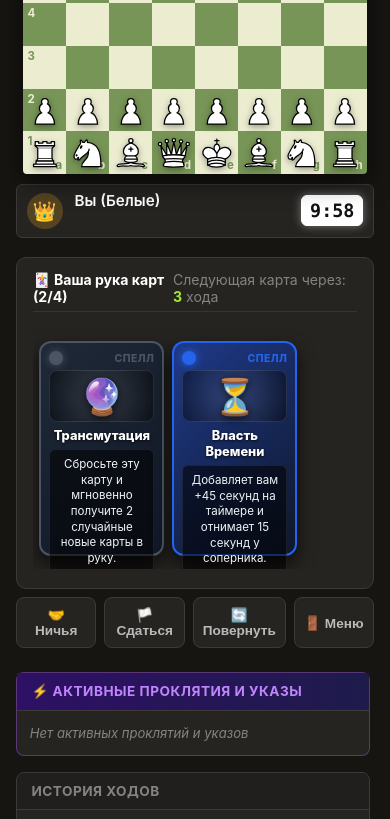
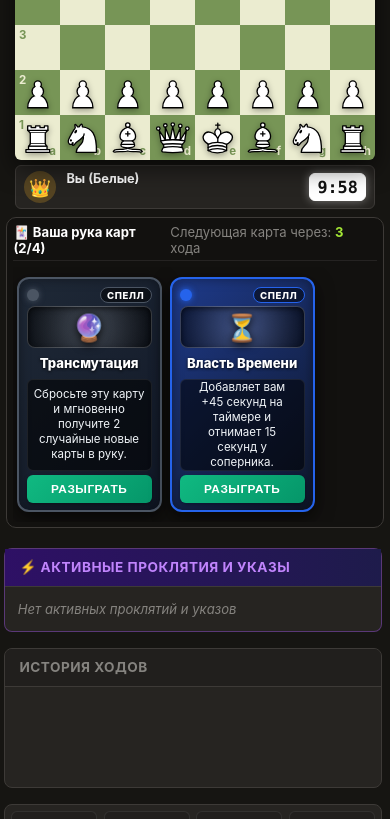
Before and after one commit to dirana21/chess, a plain HTML site: page index.html in a window 390 px wide. Both pictures are taken after a click on the button "Играть". Shown: the part 307-1126 px from the top of the page. Drawn offline with Linux system fonts and the light colour scheme.

Commit message:
UI Overhaul: Hearthstone-style zero-overflow cards, responsive desktop/mobile layout, and intuitive sidebar action bar

```diff
--- a/css/style.css
+++ b/css/style.css
@@ -383,52 +383,65 @@ body {
    Active Chess Game Screen
    ========================================================================== */
 
+#screen-game {
+  align-items: flex-start;
+  padding: 0.25rem 0.8rem;
+}
+
 .game-layout {
   display: flex;
-  gap: 1.5rem;
+  gap: 1.25rem;
   align-items: flex-start;
   justify-content: center;
-  max-width: 980px;
+  max-width: 1100px;
   width: 100%;
+  margin: 0 auto;
 }
 
 .game-board-section {
+  --board-size: clamp(280px, min(calc(100vh - 460px), 92vw), 430px);
   display: flex;
   flex-direction: column;
   align-items: center;
   flex-shrink: 0;
+  max-width: 100%;
+}
+
+.game-board-section.classic-mode {
+  --board-size: min(540px, calc(100vh - 180px), 92vw);
 }
 
 /* Player Bar (Top / Bottom) */
 .player-bar {
-  width: 100%;
-  max-width: 540px;
+  width: var(--board-size, min(92vw, 400px));
+  max-width: 100%;
   background-color: var(--bg-card);
   border: 1px solid var(--border);
   border-radius: 6px;
-  padding: 0.6rem 0.9rem;
+  padding: 0.35rem 0.65rem;
   display: flex;
   align-items: center;
   justify-content: space-between;
-  margin: 0.4rem 0;
+  margin: 0.15rem 0;
   user-select: none;
+  box-sizing: border-box;
 }
 
 .player-info {
   display: flex;
   align-items: center;
-  gap: 0.75rem;
+  gap: 0.65rem;
 }
 
 .player-avatar {
-  width: 36px;
-  height: 36px;
+  width: 32px;
+  height: 32px;
   border-radius: 50%;
   background-color: #3b3936;
   display: flex;
   align-items: center;
   justify-content: center;
-  font-size: 1.2rem;
+  font-size: 1.1rem;
 }
 
 .player-avatar.you {
@@ -438,7 +451,7 @@ body {
 .player-meta {
   display: flex;
   flex-direction: column;
-  gap: 0.15rem;
+  gap: 0.1rem;
 }
 
 .name-adv-row {
@@ -448,15 +461,20 @@ body {
 }
 
 .player-name {
-  font-weight: 600;
-  font-size: 0.95rem;
+  font-weight: 700;
+  font-size: 0.88rem;
   color: var(--text-bright);
+  white-space: nowrap;
+  overflow: hidden;
+  text-overflow: ellipsis;
+  max-width: 180px;
 }
 
 .material-advantage {
-  font-size: 0.8rem;
-  font-weight: 700;
+  font-size: 0.75rem;
+  font-weight: 800;
   color: var(--primary);
+  flex-shrink: 0;
 }
 
 .captured-pieces {
@@ -464,7 +482,7 @@ body {
   align-items: center;
   flex-wrap: wrap;
   gap: 2px;
-  min-height: 18px;
+  min-height: 16px;
 }
 
 .captured-icon {
@@ -481,14 +499,16 @@ body {
 /* Digital Monospace Timer */
 .player-timer {
   font-family: ui-monospace, SFMono-Regular, Menlo, Monaco, Consolas, monospace;
-  font-size: 1.4rem;
+  font-size: 1.2rem;
   font-weight: 700;
-  padding: 0.35rem 0.75rem;
+  padding: 0.25rem 0.6rem;
   background-color: var(--bg-input);
   border-radius: 6px;
   color: #ccc;
   border: 1px solid transparent;
   transition: all 0.2s ease;
+  flex-shrink: 0;
+  white-space: nowrap;
 }
 
 .player-timer.active-turn {
@@ -515,12 +535,14 @@ body {
 
 .board-container {
   position: relative;
-  width: min(88vw, 540px);
-  height: min(88vw, 540px);
+  width: var(--board-size, min(88vw, 440px));
+  height: var(--board-size, min(88vw, 440px));
+  max-width: 100%;
+  aspect-ratio: 1;
   flex-shrink: 0;
-  margin: 0.2rem 0;
+  margin: 0.15rem 0;
   box-shadow: 0 8px 24px rgba(0, 0, 0, 0.6);
-  border-radius: 4px;
+  border-radius: 6px;
   overflow: hidden;
   user-select: none;
 }
@@ -709,31 +731,47 @@ body {
   height: 100%;
 }
 
-/* Action Bar below board */
-.game-action-bar {
-  display: flex;
-  gap: 0.5rem;
-  width: 100%;
-  max-width: 540px;
-  margin-top: 0.5rem;
-}
-
-.btn-action {
-  flex: 1;
-  padding: 0.55rem;
+/* Sidebar Action Controls */
+.sidebar-action-bar {
+  display: grid;
+  grid-template-columns: repeat(4, 1fr);
+  gap: 0.4rem;
   background-color: var(--bg-card);
   border: 1px solid var(--border);
+  border-radius: var(--radius);
+  padding: 0.4rem;
+}
+
+.sidebar-action-bar .btn-action {
+  padding: 0.45rem 0.2rem;
+  font-size: 0.78rem;
+  font-weight: 700;
+  display: flex;
+  align-items: center;
+  justify-content: center;
+  gap: 0.2rem;
+  border-radius: 6px;
+  background-color: #211f1d;
+  border: 1px solid rgba(255, 255, 255, 0.08);
   color: var(--text-main);
-  border-radius: var(--radius);
-  font-size: 0.85rem;
-  font-weight: 600;
   cursor: pointer;
-  transition: all 0.2s ease;
-}
-
-.btn-action:hover {
-  background-color: var(--bg-card-hover);
+  transition: all 0.15s ease;
+  white-space: nowrap;
+}
+
+.sidebar-action-bar .btn-action:hover {
+  background-color: #2e2b28;
   color: var(--text-bright);
+  border-color: rgba(255, 255, 255, 0.2);
+}
+
+.sidebar-action-bar .btn-action.btn-danger {
+  color: #f87171;
+}
+
+.sidebar-action-bar .btn-action.btn-danger:hover {
+  background-color: rgba(239, 68, 68, 0.15);
+  border-color: #ef4444;
 }
 
 /* ==========================================================================
@@ -1156,20 +1194,21 @@ body {
 
 /* Targeting Mode Banner directly above Board */
 .targeting-banner {
-  width: 100%;
-  max-width: 540px;
+  width: var(--board-size, min(88vw, 440px));
+  max-width: 100%;
   background: linear-gradient(90deg, #1e3a8a, #0369a1);
   color: #fff;
-  padding: 0.65rem 1rem;
+  padding: 0.5rem 0.85rem;
   border-radius: var(--radius);
-  margin-bottom: 0.4rem;
+  margin-bottom: 0.35rem;
   display: flex;
   align-items: center;
   justify-content: space-between;
   box-shadow: 0 0 18px rgba(3, 105, 161, 0.6);
-  font-size: 0.88rem;
+  font-size: 0.84rem;
   animation: slide-down 0.2s ease;
   border: 1.5px solid #38bdf8;
+  box-sizing: border-box;
 }
 
 .targeting-info {
@@ -1266,7 +1305,6 @@ body {
   background-color: rgba(56, 189, 248, 0.2) !important;
   cursor: pointer !important;
 }
-}
 
 @keyframes pulse-target {
   from { background-color: rgba(56, 189, 248, 0.15); }
@@ -1334,24 +1372,25 @@ body {
 
 .cards-hand-section {
   width: 100%;
-  max-width: 580px;
-  margin-top: 0.8rem;
-  background-color: var(--bg-card);
+  max-width: 720px;
+  margin-top: 0.35rem;
+  background: rgba(18, 16, 15, 0.75);
   border: 1px solid var(--border);
   border-radius: 10px;
-  padding: 0.8rem 1rem 1.2rem;
+  padding: 0.4rem 0.75rem 0.5rem;
   position: relative;
   overflow: visible;
+  backdrop-filter: blur(4px);
 }
 
 .hand-header {
   display: flex;
   justify-content: space-between;
   align-items: center;
-  font-size: 0.88rem;
+  font-size: 0.82rem;
   color: var(--text-muted);
-  margin-bottom: 0.8rem;
-  padding-bottom: 0.4rem;
+  margin-bottom: 0.35rem;
+  padding-bottom: 0.25rem;
   border-bottom: 1px solid rgba(255, 255, 255, 0.08);
 }
 
@@ -1368,48 +1407,51 @@ body {
   display: flex;
   justify-content: center;
   align-items: flex-end;
-  gap: 0.75rem;
-  min-height: 235px;
+  gap: 0.65rem;
+  min-height: 255px;
   perspective: 1000px;
-  padding: 1rem 0.4rem 0.5rem;
+  padding: 0.4rem 0.2rem 0.2rem;
 }
 
 /* Individual Card (Hearthstone style - enlarged & crisp typography) */
 .hs-card {
-  width: 135px;
-  height: 220px;
+  width: 160px;
+  height: 245px;
+  min-height: 245px;
+  box-sizing: border-box;
   border-radius: 12px;
   border: 2px solid var(--card-border);
   background: var(--card-bg);
-  box-shadow: 0 8px 18px rgba(0, 0, 0, 0.7);
+  box-shadow: 0 6px 18px rgba(0, 0, 0, 0.65), inset 0 0 12px rgba(0, 0, 0, 0.4);
   display: flex;
   flex-direction: column;
-  padding: 0.5rem;
+  padding: 0.45rem 0.5rem;
   cursor: pointer;
   position: relative;
   user-select: none;
-  transition: transform 0.25s cubic-bezier(0.175, 0.885, 0.32, 1.275), box-shadow 0.25s ease, z-index 0.1s;
+  overflow: hidden;
+  transition: transform 0.22s cubic-bezier(0.175, 0.885, 0.32, 1.275), box-shadow 0.22s ease, z-index 0.1s;
   transform-origin: bottom center;
 }
 
 /* Card Arc Layout in Hand */
-.hs-card:nth-child(1):nth-last-child(4) { transform: rotate(-5deg) translateY(4px); }
-.hs-card:nth-child(2):nth-last-child(3) { transform: rotate(-1.5deg) translateY(0); }
-.hs-card:nth-child(3):nth-last-child(2) { transform: rotate(1.5deg) translateY(0); }
-.hs-card:nth-child(4):nth-last-child(1) { transform: rotate(5deg) translateY(4px); }
-
-.hs-card:nth-child(1):nth-last-child(3) { transform: rotate(-3.5deg) translateY(2px); }
+.hs-card:nth-child(1):nth-last-child(4) { transform: rotate(-3deg) translateY(2px); }
+.hs-card:nth-child(2):nth-last-child(3) { transform: rotate(-1deg) translateY(0); }
+.hs-card:nth-child(3):nth-last-child(2) { transform: rotate(1deg) translateY(0); }
+.hs-card:nth-child(4):nth-last-child(1) { transform: rotate(3deg) translateY(2px); }
+
+.hs-card:nth-child(1):nth-last-child(3) { transform: rotate(-2deg) translateY(1px); }
 .hs-card:nth-child(2):nth-last-child(2) { transform: rotate(0deg) translateY(0); }
-.hs-card:nth-child(3):nth-last-child(1) { transform: rotate(3.5deg) translateY(2px); }
-
-.hs-card:nth-child(1):nth-last-child(2) { transform: rotate(-2.5deg); }
-.hs-card:nth-child(2):nth-last-child(1) { transform: rotate(2.5deg); }
+.hs-card:nth-child(3):nth-last-child(1) { transform: rotate(2deg) translateY(1px); }
+
+.hs-card:nth-child(1):nth-last-child(2) { transform: rotate(-1.5deg); }
+.hs-card:nth-child(2):nth-last-child(1) { transform: rotate(1.5deg); }
 
 /* Hover Zoom & Highlight */
 .hs-card:hover {
-  transform: translateY(-55px) scale(1.35) rotate(0deg) !important;
-  z-index: 200 !important;
-  box-shadow: 0 20px 40px rgba(0, 0, 0, 0.95), 0 0 25px var(--card-border) !important;
+  transform: translateY(-18px) scale(1.08) rotate(0deg) !important;
+  z-index: 60 !important;
+  box-shadow: 0 16px 36px rgba(0, 0, 0, 0.95), 0 0 20px var(--card-border) !important;
 }
 
 /* Card Elements */
@@ -1417,60 +1459,72 @@ body {
   display: flex;
   justify-content: space-between;
   align-items: center;
-  margin-bottom: 0.3rem;
+  height: 18px;
+  margin-bottom: 2px;
+  flex-shrink: 0;
 }
 
 .card-gem {
-  width: 14px;
-  height: 14px;
+  width: 12px;
+  height: 12px;
   border-radius: 50%;
   background-color: var(--card-border);
-  box-shadow: 0 0 8px var(--card-border);
+  box-shadow: 0 0 6px var(--card-border);
   display: inline-block;
 }
 
 .card-type-tag {
-  font-size: 0.65rem;
+  font-size: 0.6rem;
   font-weight: 800;
   text-transform: uppercase;
-  color: var(--card-border);
+  color: #fff;
   letter-spacing: 0.5px;
+  background: rgba(0, 0, 0, 0.5);
+  padding: 0.1rem 0.4rem;
+  border-radius: 8px;
+  border: 1px solid var(--card-border);
 }
 
 .card-art-box {
-  height: 52px;
-  background: radial-gradient(circle, rgba(255, 255, 255, 0.12) 0%, rgba(0, 0, 0, 0.45) 100%);
+  height: 42px;
+  background: radial-gradient(circle, rgba(255, 255, 255, 0.18) 0%, rgba(0, 0, 0, 0.6) 100%);
   border-radius: 8px;
   display: flex;
   align-items: center;
   justify-content: center;
-  margin-bottom: 0.35rem;
-  border: 1px solid rgba(255, 255, 255, 0.1);
+  margin-bottom: 3px;
+  border: 1px solid rgba(255, 255, 255, 0.18);
+  box-shadow: inset 0 2px 5px rgba(0, 0, 0, 0.5);
   flex-shrink: 0;
 }
 
 .card-icon {
-  font-size: 2.2rem;
-  filter: drop-shadow(0 2px 5px rgba(0, 0, 0, 0.8));
+  font-size: 1.65rem;
+  line-height: 1;
+  filter: drop-shadow(0 2px 5px rgba(0, 0, 0, 0.95));
 }
 
 .card-name {
-  font-size: 0.8rem;
+  font-size: 0.82rem;
   font-weight: 800;
   color: #fff;
   text-align: center;
-  line-height: 1.25;
-  margin-bottom: 0.35rem;
-  text-shadow: 0 1px 3px rgba(0, 0, 0, 0.8);
+  line-height: 1.15;
+  margin-bottom: 3px;
+  text-shadow: 0 1px 3px rgba(0, 0, 0, 0.9);
   flex-shrink: 0;
+  min-height: 25px;
+  display: flex;
+  align-items: center;
+  justify-content: center;
 }
 
 .card-desc {
   font-size: 0.72rem;
-  line-height: 1.35;
+  line-height: 1.3;
   color: #f1f5f9;
   background: rgba(0, 0, 0, 0.55);
-  padding: 0.45rem 0.4rem;
+  padding: 5px 6px;
   border-radius: 6px;
   border: 1px solid rgba(255, 255, 255, 0.08);
   text-align: center;
@@ -1478,30 +1532,36 @@ body {
   display: flex;
   align-items: center;
   justify-content: center;
-  overflow: visible;
-  word-break: normal;
+  overflow: hidden;
+  word-break: break-word;
 }
 
 .btn-play-card {
   width: 100%;
-  margin-top: 0.35rem;
-  padding: 0.4rem 0;
-  font-size: 0.75rem;
+  height: 28px;
+  margin-top: 4px;
+  padding: 0;
+  font-size: 0.74rem;
   font-weight: 800;
   text-transform: uppercase;
-  background-color: var(--primary);
+  letter-spacing: 0.5px;
+  background: linear-gradient(135deg, #10b981, #059669);
   color: #fff;
   border: none;
   border-radius: 6px;
   cursor: pointer;
   transition: all 0.15s ease;
   flex-shrink: 0;
-  box-shadow: 0 2px 4px rgba(0, 0, 0, 0.3);
+  display: flex;
+  align-items: center;
+  justify-content: center;
+  box-shadow: 0 2px 4px rgba(0, 0, 0, 0.35);
 }
 
 .btn-play-card:hover {
-  background-color: var(--primary-hover);
+  background: linear-gradient(135deg, #34d399, #10b981);
   transform: translateY(-1px);
+  box-shadow: 0 4px 8px rgba(16, 185, 129, 0.4);
 }
 
 .btn-play-card:active {
@@ -1563,23 +1623,59 @@ body {
 
 /* Responsive Hand on Small Screens */
 @media (max-width: 580px) {
+  #screen-game {
+    padding: 0.25rem 0.25rem;
+  }
+
+  .game-board-section {
+    --board-size: min(94vw, 360px);
+    width: 100%;
+  }
+
+  .player-bar {
+    width: var(--board-size, min(94vw, 360px));
+    padding: 0.3rem 0.5rem;
+  }
+
+  .player-timer {
+    font-size: 1.05rem;
+    padding: 0.2rem 0.45rem;
+  }
+
+  .player-name {
+    font-size: 0.8rem;
+    max-width: 140px;
+  }
+
+  .cards-hand-section {
+    width: 100%;
+    max-width: calc(100vw - 12px);
+    padding: 0.35rem 0.4rem;
+    box-sizing: border-box;
+    overflow: hidden;
+  }
+
   .cards-hand-container {
+    max-width: 100%;
+    box-sizing: border-box;
     justify-content: flex-start;
     overflow-x: auto;
-    padding-bottom: 0.8rem;
+    overflow-y: hidden;
+    padding-bottom: 0.6rem;
     -webkit-overflow-scrolling: touch;
     gap: 0.5rem;
   }
 
   .hs-card {
     flex-shrink: 0;
-    width: 125px;
-    height: 215px;
+    width: 145px;
+    height: 235px;
+    min-height: 235px;
     transform: none !important;
   }
 
   .hs-card:hover {
-    transform: translateY(-30px) scale(1.15) !important;
+    transform: translateY(-8px) scale(1.04) !important;
   }
 }
 
--- a/index.html
+++ b/index.html
@@ -205,19 +205,11 @@
               <!-- Cards dynamically inserted here -->
             </div>
           </div>
-
-          <!-- In-Game Action Bar -->
-          <div class="game-action-bar">
-            <button id="btn-offer-draw" class="btn-action" title="Предложить ничью">🤝 Ничья</button>
-            <button id="btn-resign" class="btn-action" title="Сдаться">🏳️ Сдаться</button>
-            <button id="btn-flip-board" class="btn-action" title="Перевернуть доску">🔄 Повернуть</button>
-            <button id="btn-leave-game" class="btn-action btn-danger" title="Выйти в меню">🚪 Меню</button>
-          </div>
         </div>
 
-        <!-- Sidebar (History, Chat, Emojis) -->
+        <!-- Sidebar (History, Controls, Chat) -->
         <aside class="game-sidebar">
-          <!-- Active Decrees & Curses HUD (integrated in sidebar to avoid pushing board) -->
+          <!-- Active Decrees & Curses HUD -->
           <div class="sidebar-box decrees-box" id="active-decrees-container">
             <div class="sidebar-box-header decrees-header">
               <span>⚡ Активные Проклятия и Указы</span>
@@ -231,6 +223,14 @@
           <div class="sidebar-box history-box">
             <div class="sidebar-box-header">История ходов</div>
             <div class="move-history-list" id="move-history-list"></div>
+          </div>
+
+          <!-- In-Game Quick Action Controls -->
+          <div class="sidebar-action-bar">
+            <button id="btn-offer-draw" class="btn-action" title="Предложить ничью">🤝 Ничья</button>
+            <button id="btn-resign" class="btn-action" title="Сдаться">🏳️ Сдаться</button>
+            <button id="btn-flip-board" class="btn-action" title="Перевернуть доску">🔄 Доска</button>
+            <button id="btn-leave-game" class="btn-action btn-danger" title="Выйти в меню">🚪 Меню</button>
           </div>
 
           <!-- Quick Reactions & Chat -->
--- a/js/cards.js
+++ b/js/cards.js
@@ -16,7 +16,7 @@ const CARDS_DATABASE = [
     type: 'decree',
     duration: 2, // rounds
     cost: 'Каждые 3 хода',
-    description: 'Враг проклят: если он походит Конем в течение 2 ходов, этот конь застынет во льду на 1 ход.',
+    description: 'Если враг походит Конём в течение 2 ходов — конь застынет во льду на 1 ход.',
     trigger: 'Ход вражеским Конём',
     penalty: 'Заморозка коня на 1 ход',
     penaltyType: 'freeze',
@@ -30,7 +30,7 @@ const CARDS_DATABASE = [
     rarity: 'RARE',
     type: 'decree',
     duration: 2,
-    description: 'Если враг походит Ладьёй в течение 2 ходов, вы немедленно берёте бонусную карту из колоды.',
+    description: 'Если враг походит Ладьёй в течение 2 ходов — вы берёте +1 бонусную карту.',
     trigger: 'Ход вражеской Ладьёй',
     penalty: 'Вы получаете +1 бонусную карту',
     penaltyType: 'draw_card',
@@ -44,7 +44,7 @@ const CARDS_DATABASE = [
     rarity: 'COMMON',
     type: 'decree',
     duration: 2,
-    description: 'Слоны врага ослеплены: они могут ходить, но не могут совершать взятия фигур 2 хода.',
+    description: 'Слоны врага ослеплены: они могут ходить, но не могут брать фигуры 2 хода.',
     trigger: 'Попытка взятия Слоном',
     penalty: 'Запрет на взятия фигур',
     penaltyType: 'disarm',
@@ -58,7 +58,7 @@ const CARDS_DATABASE = [
     rarity: 'RARE',
     type: 'decree',
     duration: 3,
-    description: 'Выберите пустую клетку. Любая фигура врага, наступившая на неё, замораживается на 1 ход.',
+    description: 'Выберите клетку. Вражеская фигура, наступив на неё, застынет во льду на 1 ход.',
     trigger: 'Враг ступает на эту клетку',
     penalty: 'Заморозка наступившей фигуры на 1 ход',
     penaltyType: 'freeze_square',
@@ -72,7 +72,7 @@ const CARDS_DATABASE = [
     rarity: 'EPIC',
     type: 'decree',
     duration: 2,
-    description: 'Ферзь врага перегружен: он может ходить максимум на 2 клетки в любом направлении следующие 2 хода.',
+    description: 'Ферзь врага перегружен: следующие 2 хода он ходит максимум на 2 клетки.',
     trigger: 'Ход Ферзём дальше 2 клеток',
     penalty: 'Ход блокируется (макс. 2 клетки)',
     penaltyType: 'queen_slow',
@@ -98,7 +98,7 @@ const CARDS_DATABASE = [
     rarity: 'EPIC',
     type: 'decree',
     duration: 2,
-    description: 'Если враг заберёт вашу фигуру, атаковавшая фигура замораживается на 1 ход.',
+    description: 'Если враг возьмёт вашу фигуру — нападавшая фигура застынет во льду на 1 ход.',
     trigger: 'Взятие любой вашей фигуры',
     penalty: 'Заморозка нападавшего на 1 ход',
     penaltyType: 'retaliation',
@@ -112,7 +112,7 @@ const CARDS_DATABASE = [
     icon: '⚔️',
     rarity: 'COMMON',
     type: 'spell',
-    description: 'Выберите вашу пешку. Она совершает стремительный рывок на 1 клетку вперёд (если путь свободен)!',
+    description: 'Выберите вашу пешку: она мгновенно шагает на 1 клетку вперёд без траты хода!',
     requiresTarget: 'my_pawn',
     targetHint: 'Кликните по вашей пешке, перед которой есть свободная клетка'
   },
@@ -122,7 +122,7 @@ const CARDS_DATABASE = [
     icon: '❄️',
     rarity: 'RARE',
     type: 'spell',
-    description: 'Заморозьте любую фигуру врага (кроме короля) на 1 ход. Она не сможет двигаться.',
+    description: 'Заморозьте фигуру врага (кроме короля) на 1 ход: она не сможет двигаться.',
     requiresTarget: 'enemy_piece',
     targetHint: 'Кликните по фигуре врага (кроме короля)'
   },
@@ -132,7 +132,7 @@ const CARDS_DATABASE = [
     icon: '👥',
     rarity: 'RARE',
     type: 'spell',
-    description: 'Выберите своего коня и свою пешку. Они мгновенно меняются местами на доске!',
+    description: 'Выберите своего коня и свою пешку: они мгновенно меняются местами на доске!',
     requiresTarget: 'shadow_swap',
     targetHint: 'Шаг 1 из 2: Выберите вашего Коня 🐎'
   },
@@ -143,7 +143,7 @@ const CARDS_DATABASE = [
     rarity: 'COMMON',
     type: 'spell',
     duration: 1,
-    description: 'Выберите область 2х2 клетки. На 1 ход в этой области полностью запрещены любые взятия фигур.',
+    description: 'Выберите область 2х2 клетки: на 1 ход в ней запрещены любые взятия фигур.',
     requiresTarget: 'square',
     targetHint: 'Кликните по клетке для левого-нижнего угла тумана 2х2'
   },
@@ -191,7 +191,7 @@ const CARDS_DATABASE = [
     icon: '⚡',
     rarity: 'LEGENDARY',
     type: 'spell',
-    description: 'Оглушает всех вражеских коней и слонов на 1 ход (они не могут ходить на следующем ходу).',
+    description: 'Оглушает всех вражеских коней и слонов на 1 ход: они не смогут ходить на своём ходу.',
     requiresTarget: false
   }
 ];
```
Also changed, not shown: js/app.js (+17 -1 lines).
